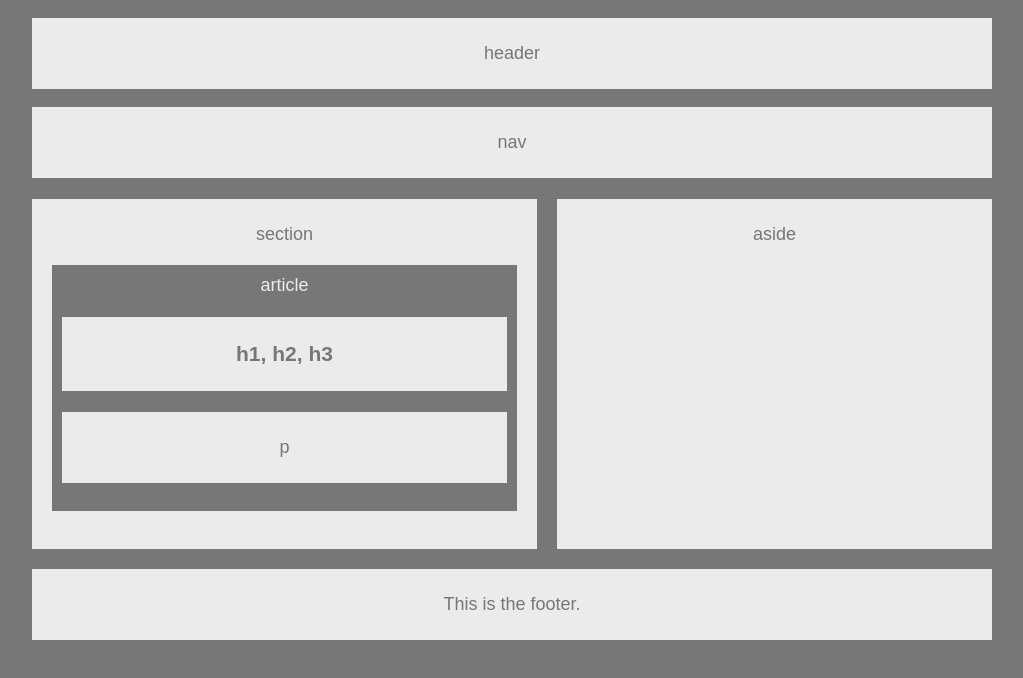
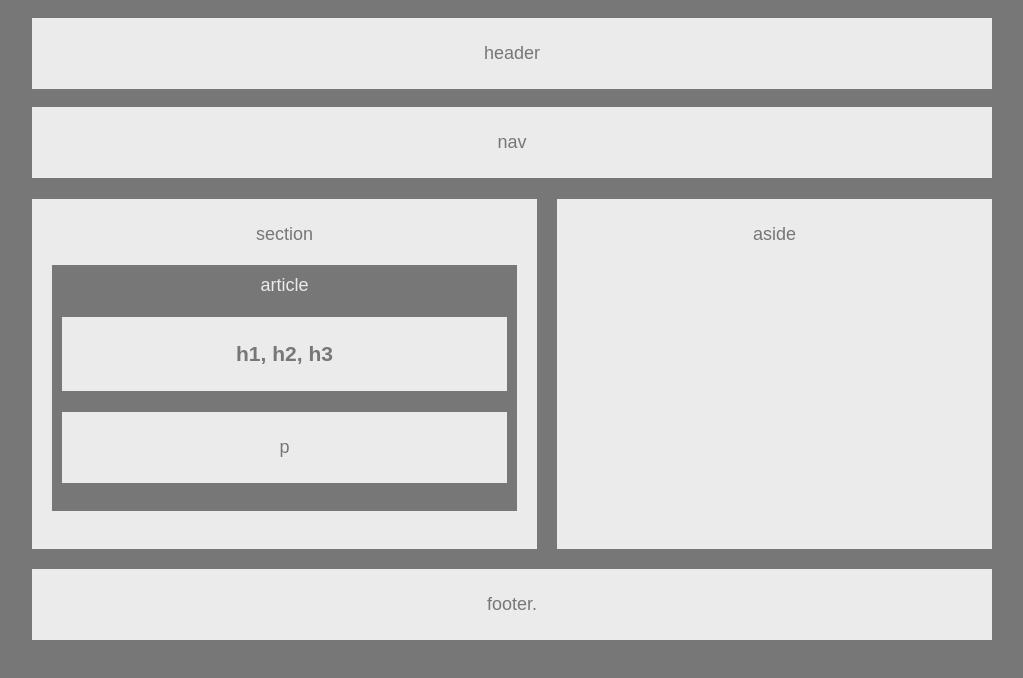
Before and after one commit to jayblack388/HW-Wireframe, a plain HTML site: page index.html in a window 1280 px wide. Shown: the whole page, without its empty margins (128-1151 px from the left). Drawn offline with Linux system fonts and the light colour scheme.

Commit message:
html footer text change

```diff
--- a/index.html
+++ b/index.html
@@ -51,7 +51,7 @@
 
 			<div>
 				<footer>
-					This is the footer.
+					footer.
 				</footer>
 			</div>
 		</body>
```
